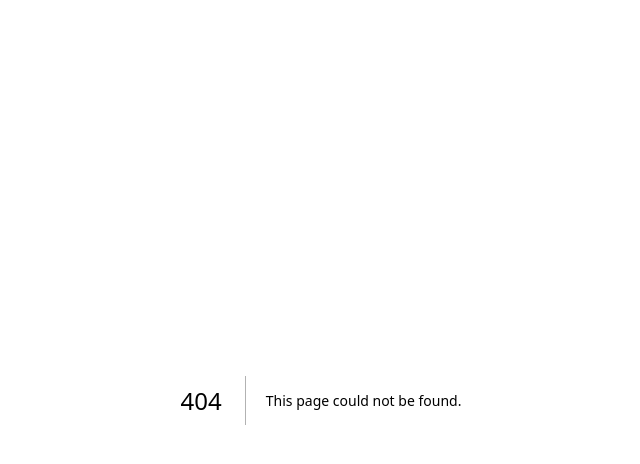
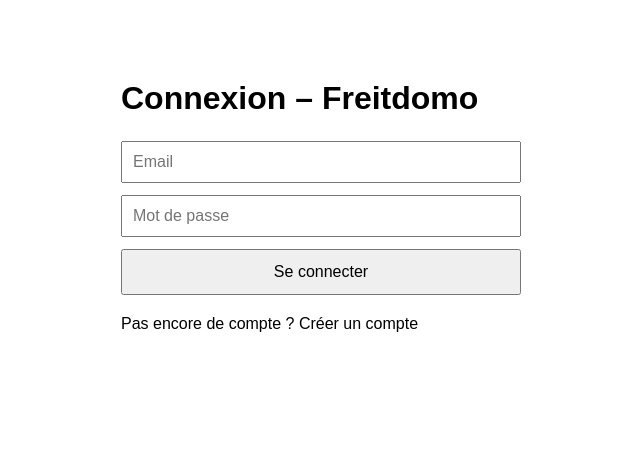
Before and after one commit to 11061969/Freitdomo, a Next.js app: page /login in a window 1280 px wide. Before the commit this address had no page. Shown: the top 464 px of the page, without its empty margins (319-959 px from the left). Built offline with nearby package versions, Linux system fonts and the light colour scheme; no server answers.

Commit message:
Add login page with email and password authentication

```diff
--- /dev/null
+++ b/app/login/page.tsx
@@ -0,0 +1,63 @@
+"use client"
+
+import { useState } from "react"
+import { useRouter } from "next/navigation"
+import { supabase } from "@/lib/supabaseClient"
+
+export default function LoginPage() {
+  const router = useRouter()
+  const [email, setEmail] = useState("")
+  const [password, setPassword] = useState("")
+  const [error, setError] = useState("")
+  const [loading, setLoading] = useState(false)
+
+  async function handleLogin(e: React.FormEvent) {
+    e.preventDefault()
+    setLoading(true)
+    setError("")
+
+    const { error } = await supabase.auth.signInWithPassword({
+      email,
+      password,
+    })
+
+    if (error) {
+      setError(error.message)
+      setLoading(false)
+      return
+    }
+
+    router.push("/dashboard")
+  }
+
+  return (
+    <main style={{ maxWidth: 400, margin: "80px auto", fontFamily: "sans-serif" }}>
+      <h1>Connexion – Freitdomo</h1>
+      <form onSubmit={handleLogin} style={{ display: "flex", flexDirection: "column", gap: 12, marginTop: 24 }}>
+        <input
+          type="email"
+          placeholder="Email"
+          value={email}
+          onChange={(e) => setEmail(e.target.value)}
+          required
+          style={{ padding: 10, fontSize: 16 }}
+        />
+        <input
+          type="password"
+          placeholder="Mot de passe"
+          value={password}
+          onChange={(e) => setPassword(e.target.value)}
+          required
+          style={{ padding: 10, fontSize: 16 }}
+        />
+        <button type="submit" disabled={loading} style={{ padding: 12, fontSize: 16, cursor: "pointer" }}>
+          {loading ? "Connexion..." : "Se connecter"}
+        </button>
+      </form>
+      {error && <p style={{ color: "red", marginTop: 12 }}>{error}</p>}
+      <p style={{ marginTop: 20 }}>
+        Pas encore de compte ? <a href="/signup">Créer un compte</a>
+      </p>
+    </main>
+  )
+}
```
